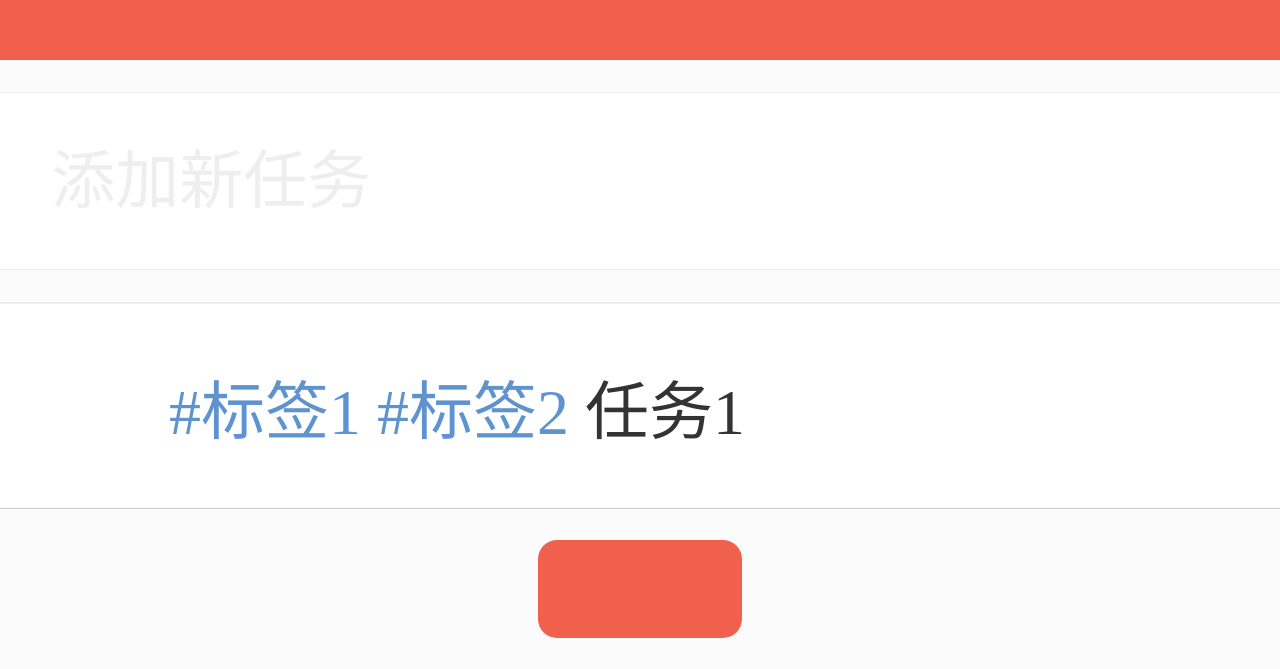
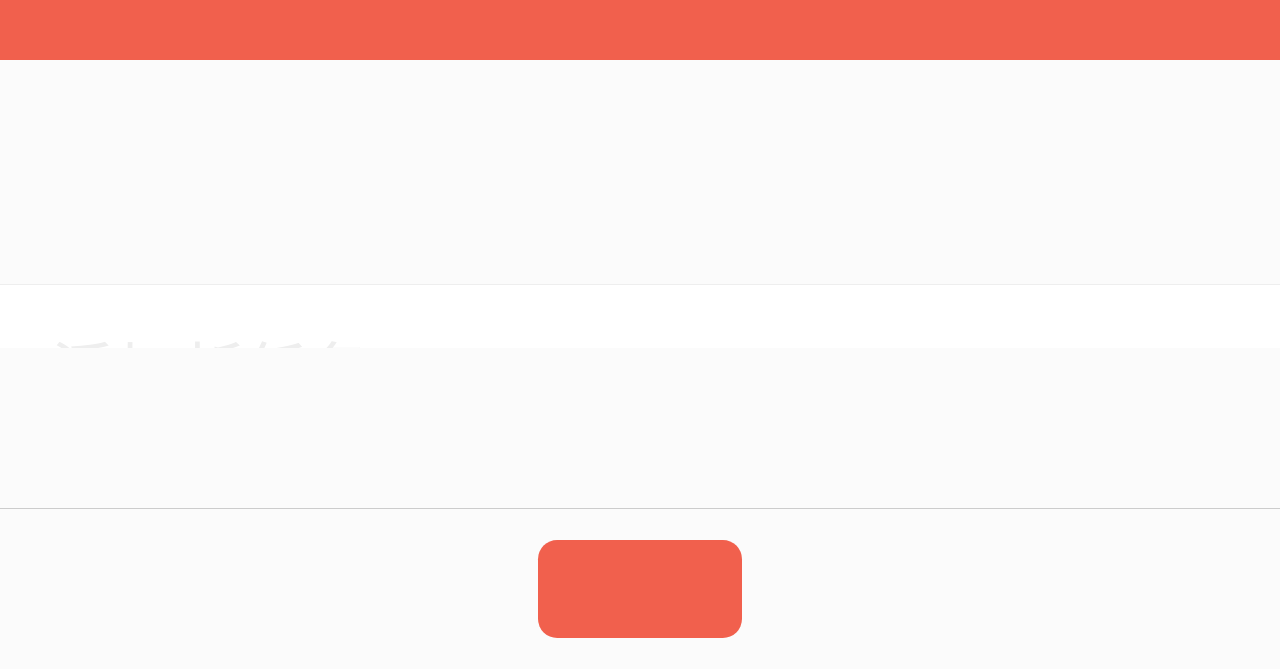
Before and after one commit to jylzs369/tomato-clock, a Vue app: page / in a window 1280 px wide. Shown: the part 132-801 px from the top of the page. Built offline with nearby package versions, Linux system fonts and the light colour scheme; a web font is replaced by a local one.

Commit message:
修改基本布局样式

```diff
--- a/src/App.vue
+++ b/src/App.vue
@@ -1,7 +1,9 @@
 <template>
   <section id="app" :class="">
     <header-bar></header-bar>
-    <router-view></router-view>
+    <main>
+      <router-view></router-view>
+    </main>
     <menu-bar></menu-bar>
   </section>
 </template>
--- a/src/components/menu.vue
+++ b/src/components/menu.vue
@@ -9,3 +9,8 @@
     <router-link tag="a" to="" class="tomato-icon icon-user"></router-link>
   </footer>
 </template>
+
+<script>
+  export default {
+  }
+</script>
```
